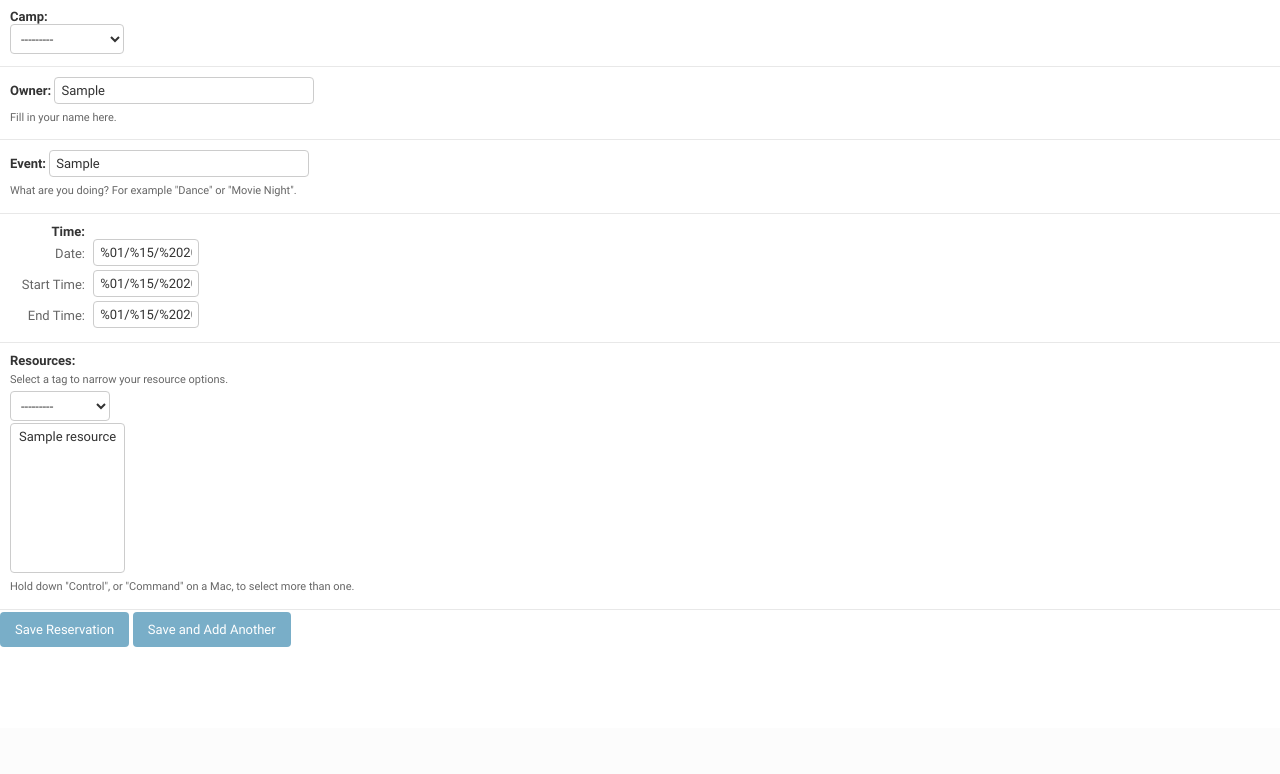
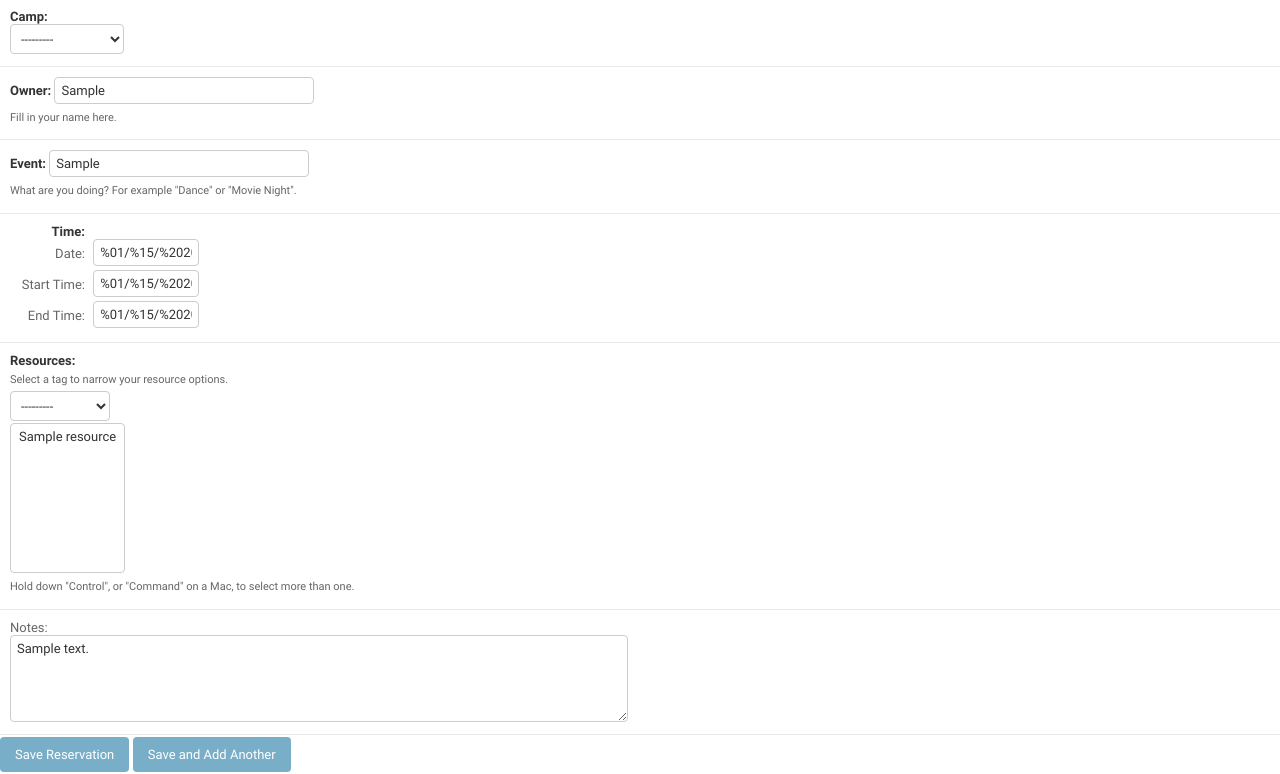
Before and after one commit to mariagullickson/SCaReM, a Django app: template SCaReM/templates/reservations/addedit.html in a window 1280 px wide. Shown: the part 72-846 px from the top of the page. Before the commit the page ends 719 px from the top, so only its background shows below. Run offline with Django 3.2, Linux system fonts and the light colour scheme; tables that the repository leaves empty hold one stand-in row (values such as "Sample post"); the template is opened without the code that fills it: values that come from a table or form of the project are taken from there, most other values are stand-ins (such as "Sample title", 1, 10 or a date in 2020); parts of the project's set-up code (start-up, migrations or seed data) failed here and were passed over; some libraries are stand-ins or nearby versions.

Commit message:
add optional notes to reservations

```diff
--- a/SCaReM/models.py
+++ b/SCaReM/models.py
@@ -48,6 +48,7 @@ class Reservation(models.Model):
     resources = models.ManyToManyField(Resource)
     start_time = models.DateTimeField()
     end_time = models.DateTimeField()
+    notes = models.TextField(max_length=1000, null=True, blank=True)
 
     def __str__(self):
         return "%s %s on %s" % (
--- a/SCaReM/templates/index.html
+++ b/SCaReM/templates/index.html
@@ -84,6 +84,10 @@
               Using {{ reservation.resource_names }}
               <br/>
               Reserved by {{ reservation.owner }}
+              {% if reservation.notes %}
+                <br/>
+                <pre class="notes">{{ reservation.notes }}</pre>
+              {% endif %}
             </li>
           </div>
         {% endfor %}
--- a/SCaReM/templates/reservations/addedit.html
+++ b/SCaReM/templates/reservations/addedit.html
@@ -90,6 +90,13 @@
       </div>
     </div>
 
+    <div class="form-row field-notes">
+      <div>
+        <label for="id_notes">Notes:</label><br/>
+        <textarea id="id_notes" name="notes" cols="80" rows="5">{{ notes_value}}</textarea>
+      </div>
+    </div>
+
     <input type="submit" name="save" value="Save Reservation" />
     <input type="submit" name="another" value="Save and Add Another" />
   </form>
--- a/SCaReM/views_crud.py
+++ b/SCaReM/views_crud.py
@@ -75,6 +75,9 @@ def create_or_edit_reservation(request, reservation_id=None):
                 messages.error(request, "You must specify an Owner.")
                 error = True
             form_values['owner_value'] = reservation.owner
+
+            reservation.notes = request.POST['notes']
+            form_values['notes_value'] = reservation.notes
 
             camp_id = request.POST['camp']
             if not camp_id:
@@ -211,6 +214,7 @@ def create_or_edit_reservation(request, reservation_id=None):
         reservation = get_object_or_404(models.Reservation, pk=reservation_id)
         form_values['event_value'] = reservation.event
         form_values['owner_value'] = reservation.owner
+        form_values['notes_value'] = reservation.notes
         form_values['camp_value'] = reservation.camp.id
         form_values['resource_values'] = [
             resource.id for resource in reservation.resources.all()]
```
Also changed, not shown: SCaReM/static/css/index.css (+11 -0 lines), SCaReM/static/css/reservation_view.css (+23 -0 lines), SCaReM/templates/view_reservation.html (+8 -0 lines).
